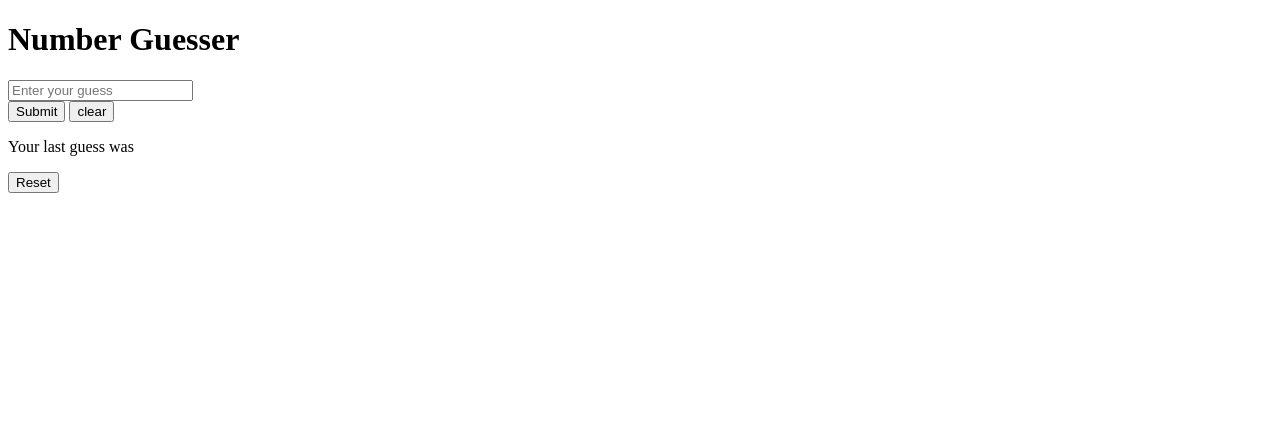
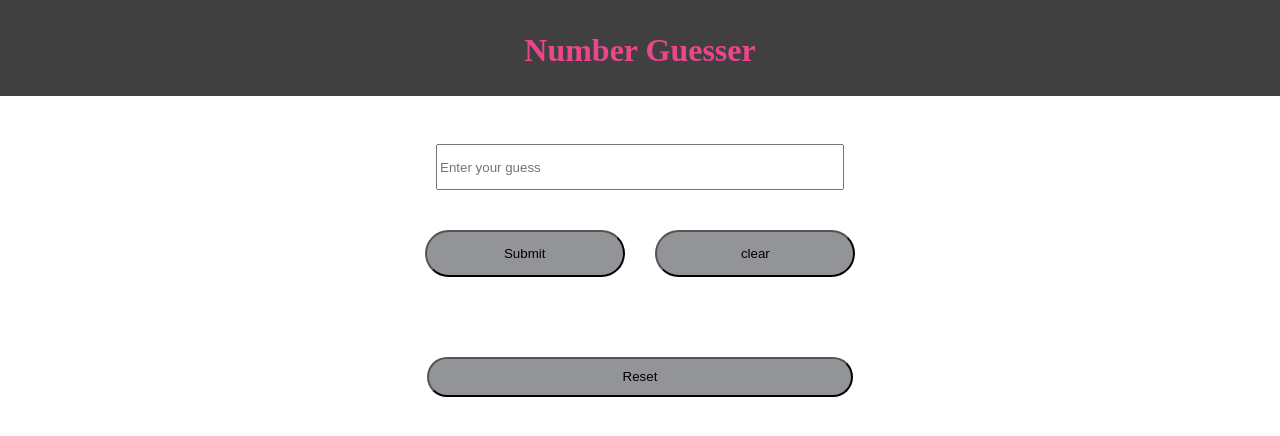
Before and after one commit to cierrajw/NumberGuesser, a plain HTML site: page index.html in a window 1280 px wide. Drawn offline with Linux system fonts and the light colour scheme.

Commit message:
Adding last guess text

```diff
--- a/app.js
+++ b/app.js
@@ -1,34 +1,29 @@
-
-
 var userGuess = document.getElementById("userGuess");
 
 var button = document.getElementById("submitButton");
 
 //Randomly generate a whole number from 1 to 100
-var theNumber = Math.floor((Math.random()* (100 - 1) + 1));
+var theNumber = Math.floor((Math.random()* (101 - 1) + 1));
 
 console.log(theNumber);
 
-// var tooHigh = "That is too high";
-// var tooLow = "That is too low";
-
-// document.getElementById("result").innerHTML = ;
-
-// var displayGuess = document.getElementById("output").innerHTML;
-
-
 button.addEventListener("click", function () {
 
-	 event.preventDefault();
+	event.preventDefault();
 
 	var answer = parseInt(userGuess.value);
 
-	document.getElementById("output").innerHTML = answer;
+	if((answer >= 1) && (answer <= 100)){
 
-	if((answer >= 1) && (answer <= 100)){
+		var lastGuessMessage = "Your last guess was";
+
+		document.getElementById("lastGuess").innerHTML = lastGuessMessage;
+
+		document.getElementById("output").innerHTML = answer;
 
 	if(answer > theNumber){
 		console.log("That is too high");
+		lastGuessMessage;
 		document.getElementById("result").innerHTML = "That is too high";
 	}
 	else if (answer < theNumber){
@@ -41,9 +36,9 @@ button.addEventListener("click", function () {
 		console.log("BOOM!!!");
 		document.getElementById("result").innerHTML = "BOOM!!!";
 		}
-
 	}
 	else{
+
 		console.log("Please enter a number between 1 and 100");
 		document.getElementById("result").innerHTML = "Please enter a number between 1 and 100";
 	}
@@ -51,7 +46,8 @@ button.addEventListener("click", function () {
 	console.log(answer);
 });
 
-//------------------------------------------------------ NOTES:---------------------------------------------
+
+//-------------------------------- NOTES:---------------------------
 
 // BAD CODE: var userGuess = parseInt(document.getElementById("userGuess")).value;
 
--- a/index.html
+++ b/index.html
@@ -13,22 +13,22 @@
 
 	</header>
 
-<main>
+<main align="center">
 	<section>
 
 		<form>
 			<input type="number" name="guess" placeholder="Enter your guess" id="userGuess"><br>
-			<button type="Submit" value="Submit" id="submitButton" >Submit</button>
-			<input type="reset" value ="clear">
+			<button type="Submit" value="Submit" id="submitButton" class="buttons">Submit</button>
+			<input type="reset" value="clear" class="buttons" id="clearButton">
 		</form>
 
-		<p>Your last guess was<br>
+		<p id="lastGuess"><p>
 
 			<p id="output"></p>
 
 			<p id="result"></p>
 
-			<button type="Submit" value="Reset">Reset</button>
+			<button type="Submit" value="Reset" class="buttons" id="resetButton">Reset</button>
 
 	</section>
 
--- a/style.css
+++ b/style.css
@@ -1,4 +1,40 @@
+body{
+	margin: 0;
+}
 section{
 	display: inline-block;
 	margin: 0 auto;
 }
+header h1{
+	 background-color: #404041;
+	 margin-top: 0;
+	 height: 2em;
+	 text-align: center;
+	 color: #ED458B;
+	 padding-top: 1em;
+}
+.buttons{
+	background-color: #929497;
+	height: 3.5em;
+	width: 15em;
+	border-radius: 3em;
+}
+.buttons:hover{
+	background-color: #eb008b
+}
+#userGuess{
+	height: 3em;
+	width: 30em;
+	margin-bottom: 3em;
+	margin-top: 2em;
+}
+#resetButton{
+	width: 32em;
+	height: 3em;
+}
+#submitButton{
+	margin-right: 2em;
+}
+#output{
+	font-size: 5em;
+}
```
